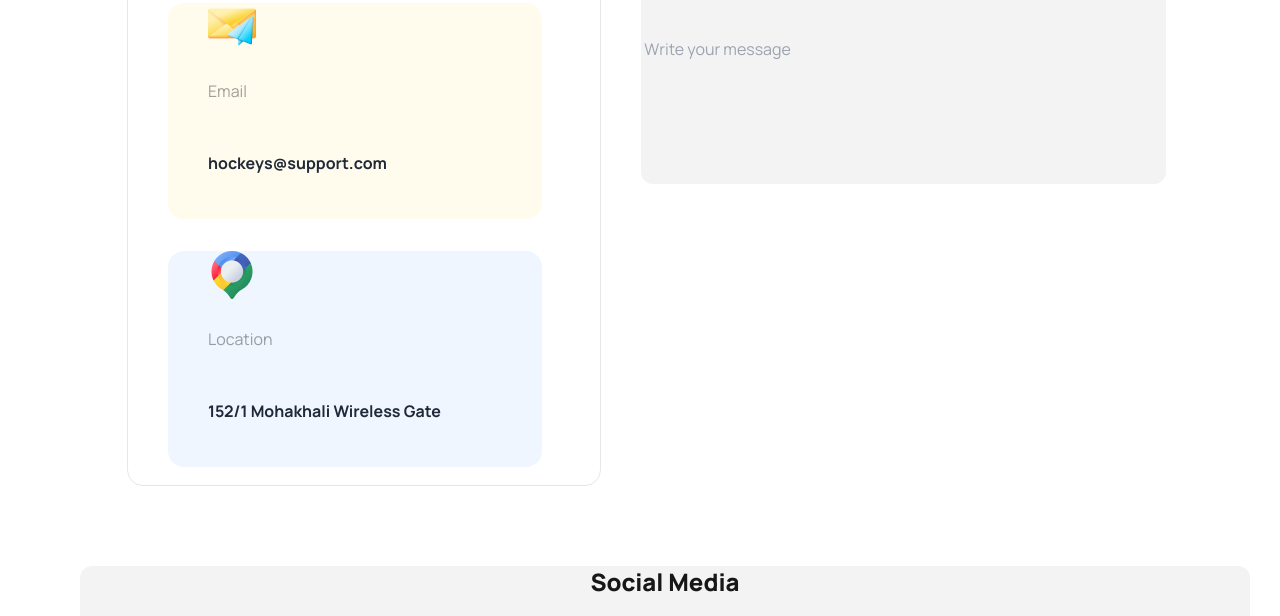
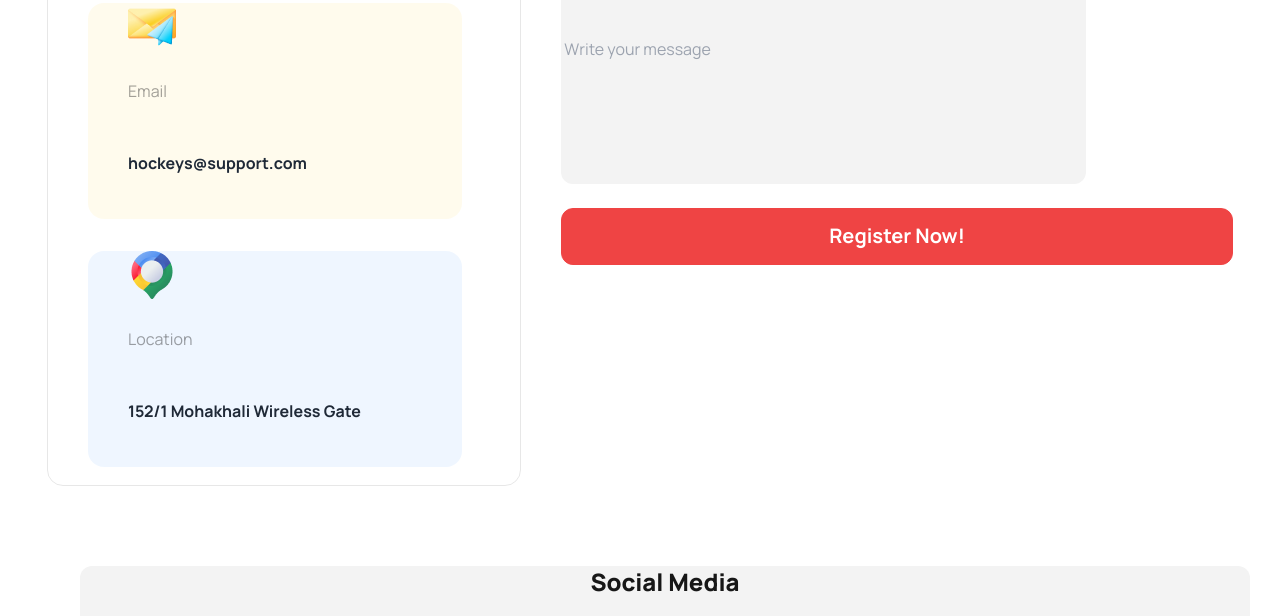
Before and after one commit to asmaul2/hockey, a plain HTML site: page index.html in a window 1280 px wide. Shown: the part 5126-5742 px from the top of the page. Drawn offline with nearby package versions, Linux system fonts and the light colour scheme.

Commit message:
added button

```diff
--- a/index.html
+++ b/index.html
@@ -772,13 +772,20 @@
                   </label>
                   <input class="w-[525px] h-[270px] bg-neutral-900 bg-opacity-5  rounded-xl" id="grid-your-message" type="text" placeholder=" Write your message">
                 </div>
+
+          </div>
+          <button
+          class="w-[672px] h-[57px] px-6 py-[15px] bg-red-500 rounded-xl border border-red-500 justify-center items-center gap-2.5 inline-flex text-center text-white text-xl font-bold font-['Manrope']"
+        >
+          Register Now!
+        </button>
             </div>
           </div>
         </div>
       </section>
 
       <div>
-        <div class="w-[1170px] h-[150px] mt-20 mb-20 ml-20 mr-20 bg-neutral-900 bg-opacity-5 rounded-xl">
+        <div class="w-[1170px] h-[150px] mt-20 mb-20 ml-20 mr-20  bg-neutral-900 bg-opacity-5 rounded-xl">
                <div class="text-center mt-5 text-neutral-900 text-2xl font-extrabold font-['Manrope']">
                   Social Media
                </div>
@@ -790,8 +797,6 @@
 
                 </ul>
                </div>
-        </div>
-
       </div>
 
     </main>
```
